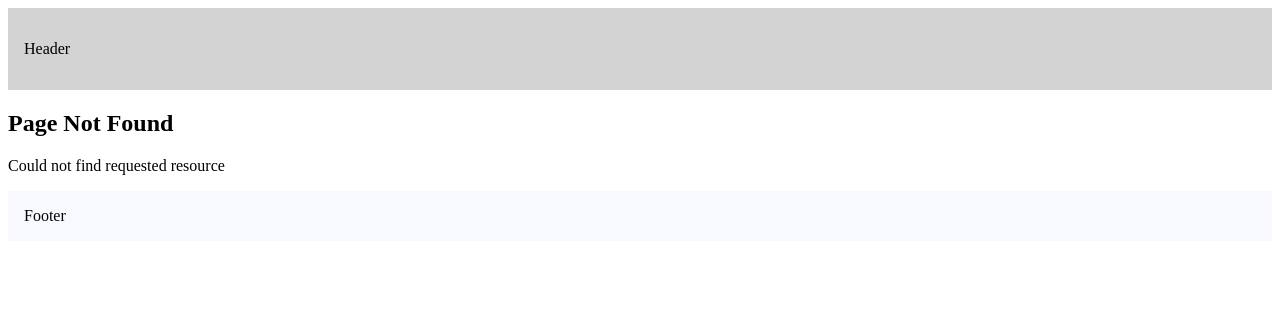
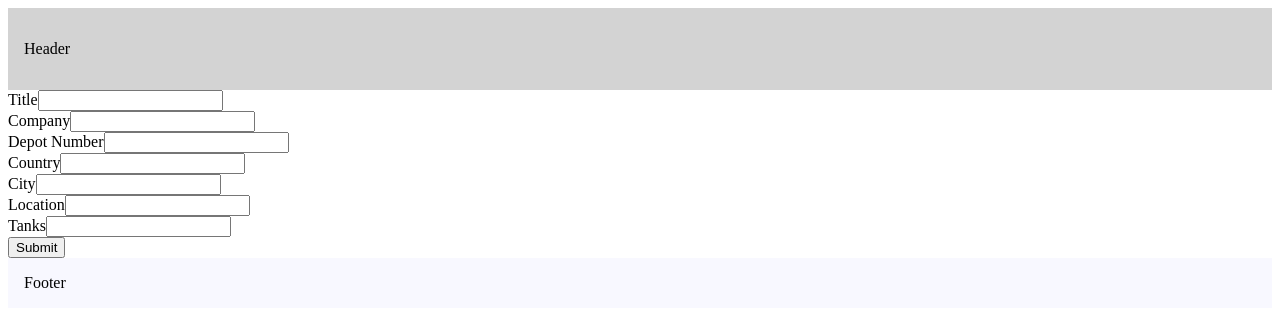
Before and after one commit to SamuelSabasNayo/react-tools, a Next.js app: page /depots-db/1 in a window 1280 px wide. Before the commit this address had no page. Shown: the top 326 px of the page. Built offline with nearby package versions, Linux system fonts and the light colour scheme.

Commit message:
useActionState Hook

```diff
--- /dev/null
+++ b/src/actions/depots.tsx
@@ -0,0 +1,66 @@
+"use server";
+
+import { redirect } from "next/navigation";
+
+export type Errors = {
+  name?: string;
+  company?: string;
+  depotNumber?: string;
+  country?: string;
+  city?: string;
+  location?: string;
+  tanks?: string;
+};
+
+export type FormState = {
+  errors: Errors;
+};
+
+export async function createDepot(prevState: FormState, formData: FormData) {
+  const name = formData.get("name") as string;
+  const company = formData.get("company") as string;
+  const depotNumber = formData.get("depotNumber") as string;
+  const country = formData.get("country") as string;
+  const city = formData.get("city") as string;
+  const location = formData.get("location") as string;
+  const tanks = formData.get("tanks") as string;
+
+  const errors: Errors = {};
+
+  if (!name) {
+    errors.name = "Name is required";
+  }
+
+  if (!company) {
+    errors.name = "Company is required";
+  }
+
+  if (!depotNumber) {
+    errors.name = "Depot Number is required";
+  }
+
+  if (!country) {
+    errors.name = "Country is required";
+  }
+
+  if (!city) {
+    errors.name = "City is required";
+  }
+
+  if (!location) {
+    errors.name = "Location is required";
+  }
+
+  if (!tanks) {
+    errors.name = "Tanks are required";
+  }
+
+  if (Object.keys(errors).length > 0) {
+    return { errors };
+  }
+
+  console.log("Added depot data:  ", name, company, parseInt(depotNumber), country, city, location, tanks);
+
+  await new Promise((resolve) => setTimeout(resolve, 3000));
+  redirect("/depots-db-create");
+};
--- /dev/null
+++ b/src/app/depots-db/[id]/depot-edit-form.tsx
@@ -0,0 +1,106 @@
+"use client";
+
+type Depot = {
+  title: string;
+  company: string;
+  depotNumber: string;
+  country: string;
+  city: string;
+  location: string;
+  tanks: string;
+}
+
+import { useActionState } from "react";
+import { FormState, createDepot } from "@/actions/depots";
+
+export default function EditDepotForm({ depot }: { depot: Depot}) {
+  const initialState: FormState = {
+    errors: {}
+  };
+
+  const [state, formAction, isPending] = useActionState(
+    createDepot,
+    initialState
+  );
+
+  return (
+    <form action={formAction} className="">
+      <div>
+        <label>
+          Title
+          <input
+            type="text"
+            className=""
+            name="name"
+          />
+        </label>
+      </div>
+      <div>
+        <label>
+          Company
+          <input
+            type="text"
+            className=""
+            name="company"
+            />
+        </label>
+      </div>
+      <div>
+        <label>
+          Depot Number
+          <input
+            type="number"
+            className=""
+            name="depotNumber"
+          />
+        </label>
+      </div>
+      <div>
+        <label>
+          Country
+          <input
+            type="text"
+            className=""
+            name="country"
+          />
+      </label>
+      </div>
+      <div>
+        <label>
+          City
+          <input
+            type="text"
+            className=""
+            name="city"
+          />
+        </label>
+      </div>
+      <div>
+        <label>
+          Location
+          <input
+            type="text"
+            className=""
+            name="location"
+          />
+        </label>
+      </div>
+      <div>
+        <label>
+          Tanks
+          <input
+            type="number"
+            className=""
+            name="tanks"
+          />
+        </label>
+      </div>
+    <button
+      type="submit"
+      disabled={isPending}
+    >
+      Submit
+    </button>
+    </form>
+  );
+};
--- /dev/null
+++ b/src/app/depots-db/[id]/page.tsx
@@ -0,0 +1,16 @@
+import EditDepotForm from "./depot-edit-form";
+
+function getDepot(id) {
+  // const id = "1";
+  return id;
+}
+export default async function EditDepotPage({
+  params,
+}: {
+  params: Promise<{ id: string }>;
+}) {
+  const { id } = await params;
+  const depot = await getDepot(parseInt(id));
+
+  return <EditDepotForm depot={depot} />
+};
--- a/src/app/depots/react-form/page.tsx
+++ b/src/app/depots/react-form/page.tsx
@@ -10,7 +10,6 @@ export default function CreateDepot() {
   const [country, setCountry] = useState("");
   const [city, setCity] = useState("");
   const [location, setLocation] = useState("");
-  const [timezone, setTimeZone] = useState("");
   const [totalCapacity, setTotalCapacity] = useState("");
   const [tanks, setTanks] = useState("");
   const [loading, setLoading] = useState(false);
@@ -29,7 +28,6 @@ export default function CreateDepot() {
         country,
         city,
         location,
-        timezone,
         totalCapacity,
         tanks
       );
@@ -46,7 +44,6 @@ export default function CreateDepot() {
         country,
         city,
         location,
-        timezone,
         totalCapacity,
         tanks
       })
```
Also changed, not shown: src/app/depots-db-create/page.tsx (added, +106 -0 lines), src/components/submit.tsx (added, +16 -0 lines).
